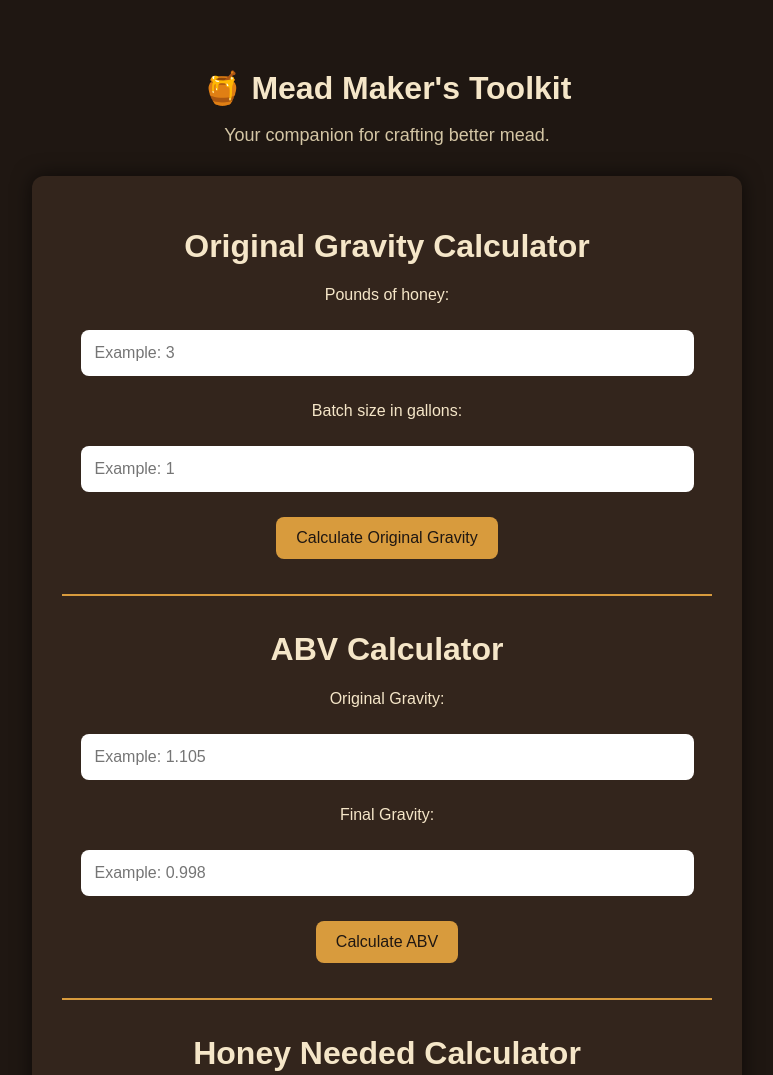
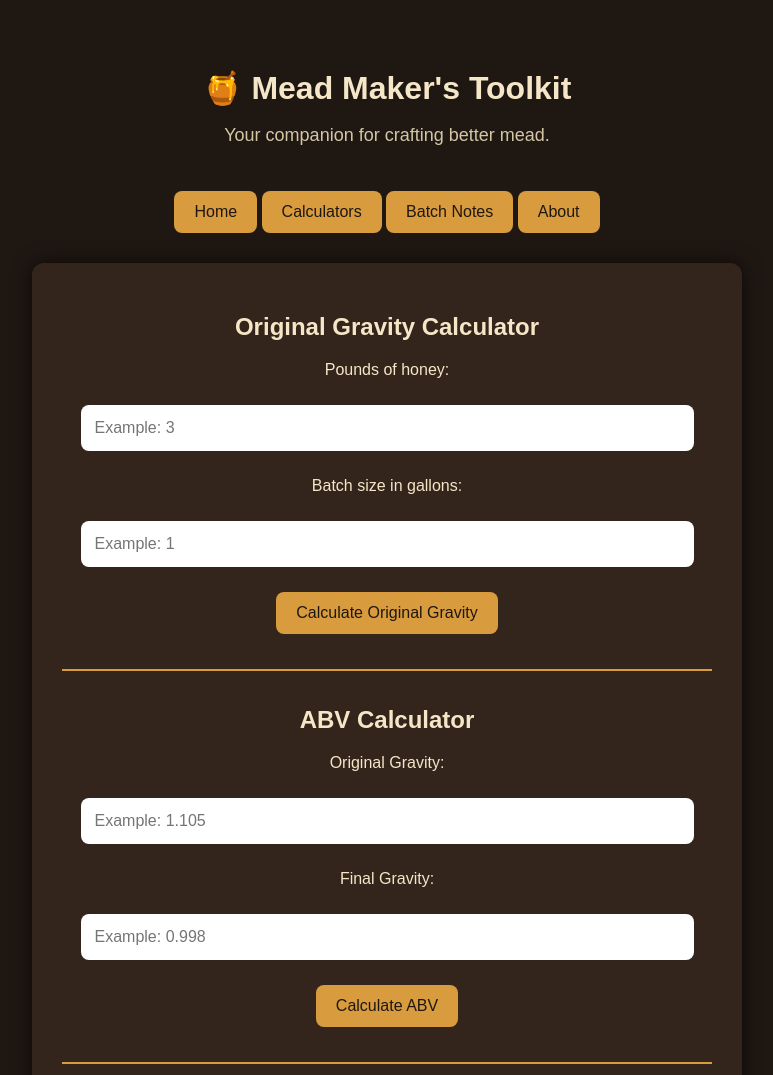
Before and after one commit to rramirez728/mead-tool, a plain HTML site: page index.html in a window 1280 px wide. Shown: the top 1075 px of the page, without its empty margins (253-1026 px from the left). Drawn offline with Linux system fonts and the light colour scheme.

Commit message:
Adding pages

```diff
--- a/index.html
+++ b/index.html
@@ -3,19 +3,33 @@
 <head>
   <link rel="stylesheet" href="style.css">
   <title>Mead Maker's Toolkit</title>
-
 </head>
 
 <body>
 
 <header>
-    <h1>🍯 Mead Maker's Toolkit</h1>
-    <p>Your companion for crafting better mead.</p>
+  <h1>🍯 Mead Maker's Toolkit</h1>
+  <p>Your companion for crafting better mead.</p>
 </header>
 
-<div class="card">
+<nav>
+  <button onclick="showSection('home')">Home</button>
+  <button onclick="showSection('calculators')">Calculators</button>
+  <button onclick="showSection('batchNotes')">Batch Notes</button>
+  <button onclick="showSection('about')">About</button>
+</nav>
 
-    <h1>Original Gravity Calculator</h1>
+<section id="home" class="page-section hidden">
+  <div class="card">
+    <h2>Welcome</h2>
+    <p>Use this toolkit to plan mead recipes, estimate gravity, calculate ABV, and track batches.</p>
+  </div>
+</section>
+
+<section id="calculators" class="page-section">
+  <div class="card">
+
+    <h2>Original Gravity Calculator</h2>
 
     <p>Pounds of honey:</p>
     <input id="honey" type="number" placeholder="Example: 3">
@@ -31,7 +45,7 @@
 
     <hr>
 
-    <h1>ABV Calculator</h1>
+    <h2>ABV Calculator</h2>
 
     <p>Original Gravity:</p>
     <input id="og" type="number" step="0.001" placeholder="Example: 1.105">
@@ -47,7 +61,7 @@
 
     <hr>
 
-    <h1>Honey Needed Calculator</h2>
+    <h2>Honey Needed Calculator</h2>
 
     <p>Target Original Gravity:</p>
     <input id="targetOg" type="number" step="0.001" placeholder="Example: 1.100">
@@ -63,7 +77,7 @@
 
     <hr>
 
-    <h1>Water Needed Calculator</h2>
+    <h2>Water Needed Calculator</h2>
 
     <p>Pounds of honey:</p>
     <input id="waterHoney" type="number" placeholder="Example: 3">
@@ -77,7 +91,22 @@
 
     <p id="waterNeededResult"></p>
 
-</div>
+  </div>
+</section>
+
+<section id="batchNotes" class="page-section hidden">
+  <div class="card">
+    <h2>Batch Notes</h2>
+    <p>Batch note saving will be added soon.</p>
+  </div>
+</section>
+
+<section id="about" class="page-section hidden">
+  <div class="card">
+    <h2>About</h2>
+    <p>Mead Maker's Toolkit is a beginner-friendly mead calculator project built with HTML, CSS, JavaScript, Git, and GitHub Pages.</p>
+  </div>
+</section>
 
 <script src="script.js"></script>
 
--- a/script.js
+++ b/script.js
@@ -54,3 +54,13 @@ function calculateWaterNeeded() {
     document.getElementById("waterNeededResult").innerText =
         "Estimated Total Batch Volume: " + gallons.toFixed(2) + " gallons";
 }
+
+function showSection(sectionId) {
+    let sections = document.querySelectorAll(".page-section");
+
+    sections.forEach(function(section) {
+        section.classList.add("hidden");
+    });
+
+    document.getElementById(sectionId).classList.remove("hidden");
+}
--- a/style.css
+++ b/style.css
@@ -81,3 +81,12 @@
     margin-top: 20px;
     font-weight: bold;
     }
+
+    nav {
+    text-align: center;
+    margin-bottom: 30px;
+    }
+
+    .page-section.hidden {
+        display: none;
+    }
```
